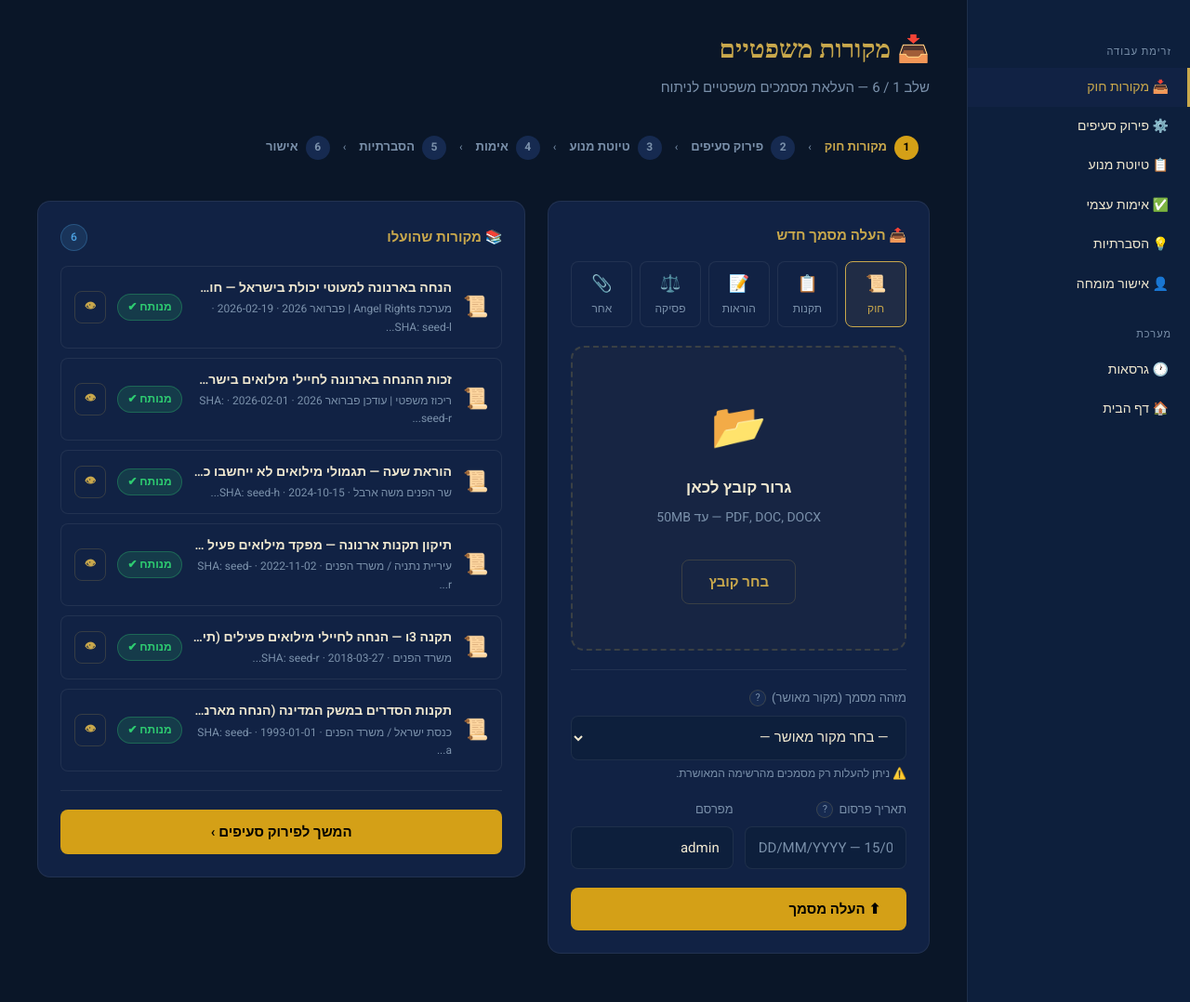
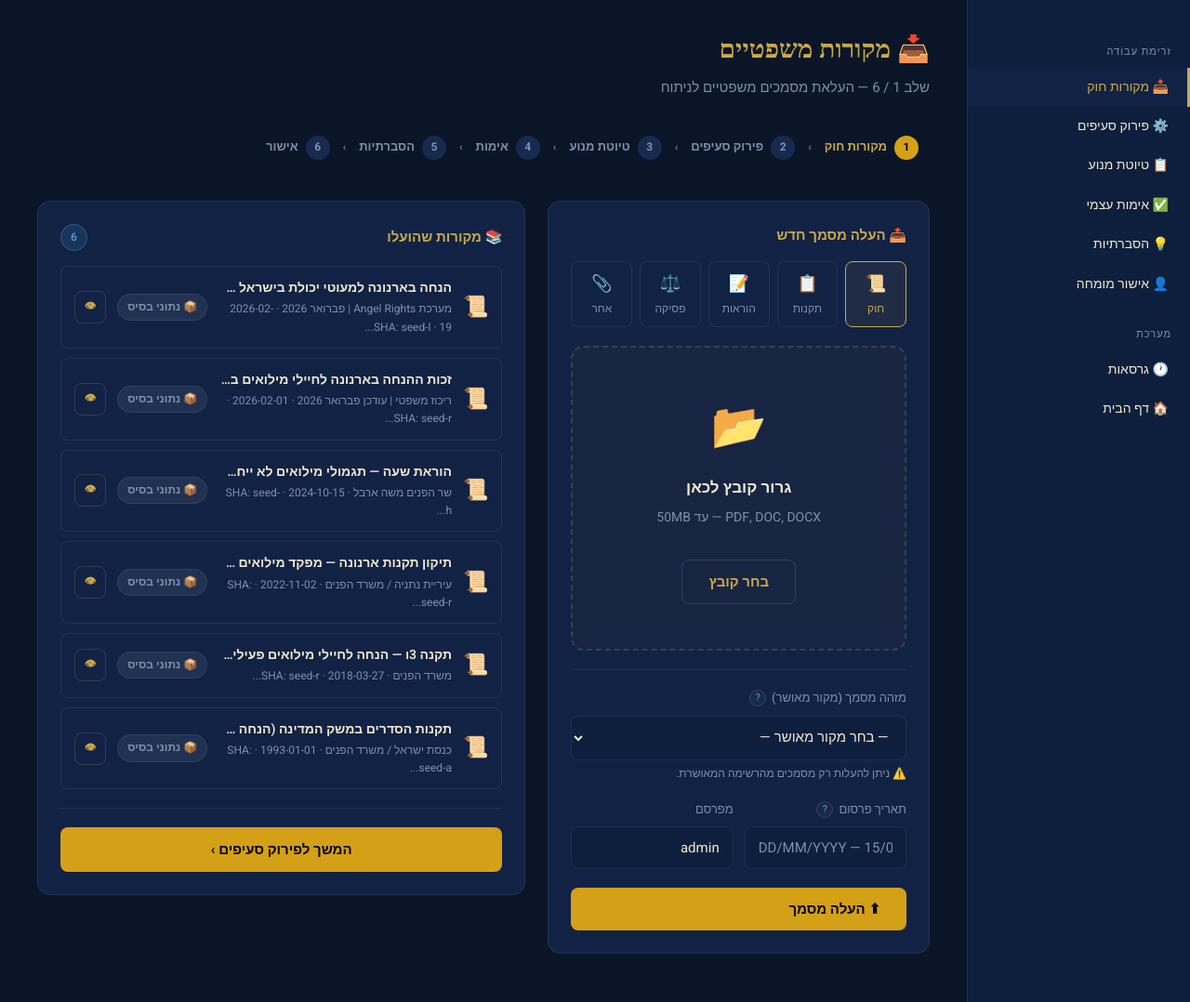
Before and after one commit to Yashasvi0229/right_rag, a FastAPI app: page /screen1 in a window 1280 px wide. Shown: the part 73-1151 px from the top of the page at 93% size. Run offline with FastAPI, Linux system fonts and the light colour scheme; data comes from the database, SQL or seed files in the repository; some web fonts are replaced.

Commit message:
Update screen1_upload.html

```diff
--- a/templates/screen1_upload.html
+++ b/templates/screen1_upload.html
@@ -307,9 +307,13 @@
                   <div class="source-name">{{ doc.title }}</div>
                   <div class="source-meta">{{ doc.publisher }} · {{ doc.ingested_at[:10] }} · SHA: {{ doc.file_hash[:6] }}...</div>
                 </div>
-                <span class="badge {% if doc.status == 'ACTIVE' %}badge-green{% else %}badge-yellow{% endif %}">
-                  {% if doc.status == 'ACTIVE' %}✔ מנותח{% else %}⏳ {{ doc.status }}{% endif %}
-                </span>
+                {% if doc.ingested_by == 'system-seed' %}
+                  <span class="badge" style="background:rgba(255,255,255,0.07);color:var(--muted);border:1px solid var(--border2);">📦 נתוני בסיס</span>
+                {% else %}
+                  <span class="badge {% if doc.status == 'ACTIVE' %}badge-green{% else %}badge-yellow{% endif %}">
+                    {% if doc.status == 'ACTIVE' %}✔ מנותח{% else %}⏳ {{ doc.status }}{% endif %}
+                  </span>
+                {% endif %}
                 <div class="source-actions">
                   <button class="btn btn-outline" style="padding:6px 10px;font-size:12px"
                     onclick="showDocModal('{{ doc.doc_id }}','{{ doc.title }}','{{ doc.publisher }}','{{ doc.publication_date }}','{{ doc.file_hash }}','{{ doc.status }}','{{ doc.ingested_at[:10] }}','{{ doc.ingested_by }}')">👁</button>
@@ -526,7 +530,7 @@ async function uploadDocument() {
             <div class="source-name">${d.title}</div>
             <div class="source-meta">${d.publisher} · ${(d.ingested_at||'').slice(0,10)} · SHA: ${(d.file_hash||'').slice(0,6)}...</div>
           </div>
-          <span class="badge ${d.status==='ACTIVE'?'badge-green':'badge-yellow'}">${d.status==='ACTIVE'?'✔ מנותח':'⏳ '+d.status}</span>
+          ${d.ingested_by==='system-seed' ? '<span class="badge" style="background:rgba(255,255,255,0.07);color:var(--muted);border:1px solid var(--border2);">📦 נתוני בסיס</span>' : '<span class="badge '+(d.status==='ACTIVE'?'badge-green':'badge-yellow')+'">'+( d.status==='ACTIVE'?'✔ מנותח':'⏳ '+d.status)+'</span>'}
           <div class="source-actions"><button class="btn btn-outline" style="padding:6px 10px;font-size:12px"
             onclick="showDocModal('${d.doc_id}','${d.title}','${d.publisher}','${d.publication_date}','${d.file_hash}','${d.status}','${(d.ingested_at||'').slice(0,10)}','${d.ingested_by||''}')">👁</button></div>
         </div>`).join('');
```
